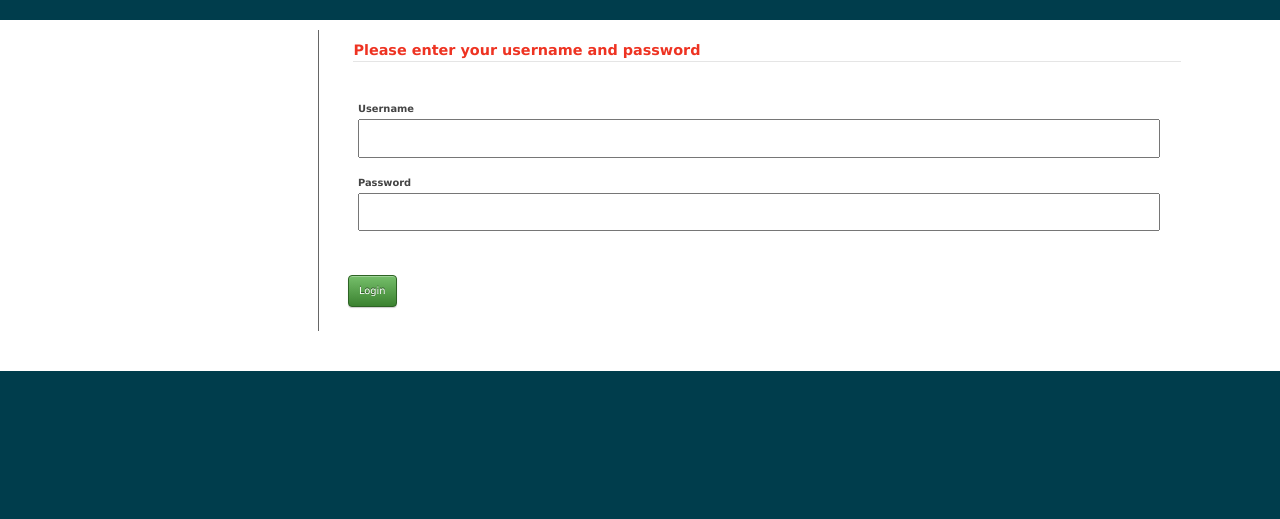
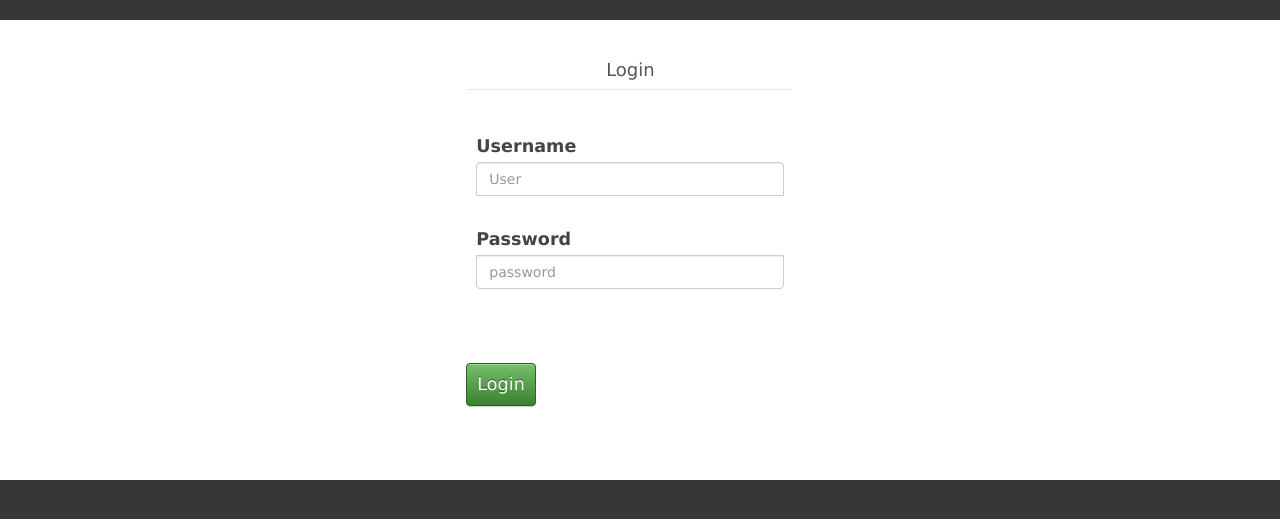
Before and after one commit to MARFMS/ZER0ES, a CakePHP app: the page made by cakephp-2.7.5/app/View/Users/login.ctp in a window 1280 px wide. Shown: the top 519 px of the page. Run offline with PHP 8.4 and a stand-in for CakePHP, Linux system fonts and the light colour scheme; the template is opened without the code that fills it, so the values that code supplies are empty; form fields are guessed from the names that the template uses; some libraries are stand-ins or nearby versions.

Commit message:
Interfaz login
cambios en la interfaz de usuario

```diff
--- a/cakephp-2.7.5/app/View/Users/login.ctp
+++ b/cakephp-2.7.5/app/View/Users/login.ctp
@@ -1,13 +1,14 @@
-<div class="users form">
+<?php echo $this->Html->css('login.css'); ?>
+<div class="col-sm-6 col-md-4 col-md-offset-4">
 	<?php echo $this->Flash->render('auth'); ?>
-<?php echo $this->Form->create('User'); ?>
+	<?php echo $this->Form->create('User', array('class'=>'form-signin')); ?>
 		<fieldset>
 			<legend>
-            <?php echo __('Please enter your username and password'); ?>
+				<h1 class="text-center login-title">Login</h1>
 			</legend>
-        <?php echo $this->Form->input('username');
-        echo $this->Form->input('password');
+			<?php echo $this->Form->input('username',array('id'=>'username','class'=>'form-control','placeholder'=>'User','required'=>'required'));
+			echo $this->Form->input('password',array('class'=>'form-control','type'=>'password','placeholder'=>'password','required'=>'required'));
 		?>
 		</fieldset>
-<?php echo $this->Form->end(__('Login')); ?>
+	<?php echo $this->Form->end(__('Login'));?>
 </div>
--- /dev/null
+++ b/cakephp-2.7.5/app/webroot/css/login.css
@@ -0,0 +1,38 @@
+ body {
+	background-color: #383737;
+ }
+
+ .form-signin {
+    position: relative;
+    font-size: 16px;
+    height: auto;
+    padding: 10px;
+    -webkit-box-sizing: border-box;
+    -moz-box-sizing: border-box;
+    box-sizing: border-box;
+}
+
+.form-signin input[type="text"]
+{
+    margin-bottom: -1px;
+    border-bottom-left-radius: 0;
+    border-bottom-right-radius: 0;
+}
+.form-signin input[type="password"]
+{
+    margin-bottom: 10px;
+    border-top-left-radius: 0;
+    border-top-right-radius: 0;
+}
+.login-title
+{
+    color: #555;
+    font-size: 18px;
+    font-weight: 400;
+    display: block;
+}
+.btn-primary {
+    color: #fff;
+    background-color: #ef6262;
+    border-color: #ef6262;
+}
```
Lines whose indentation alone changed are shown as unchanged.
